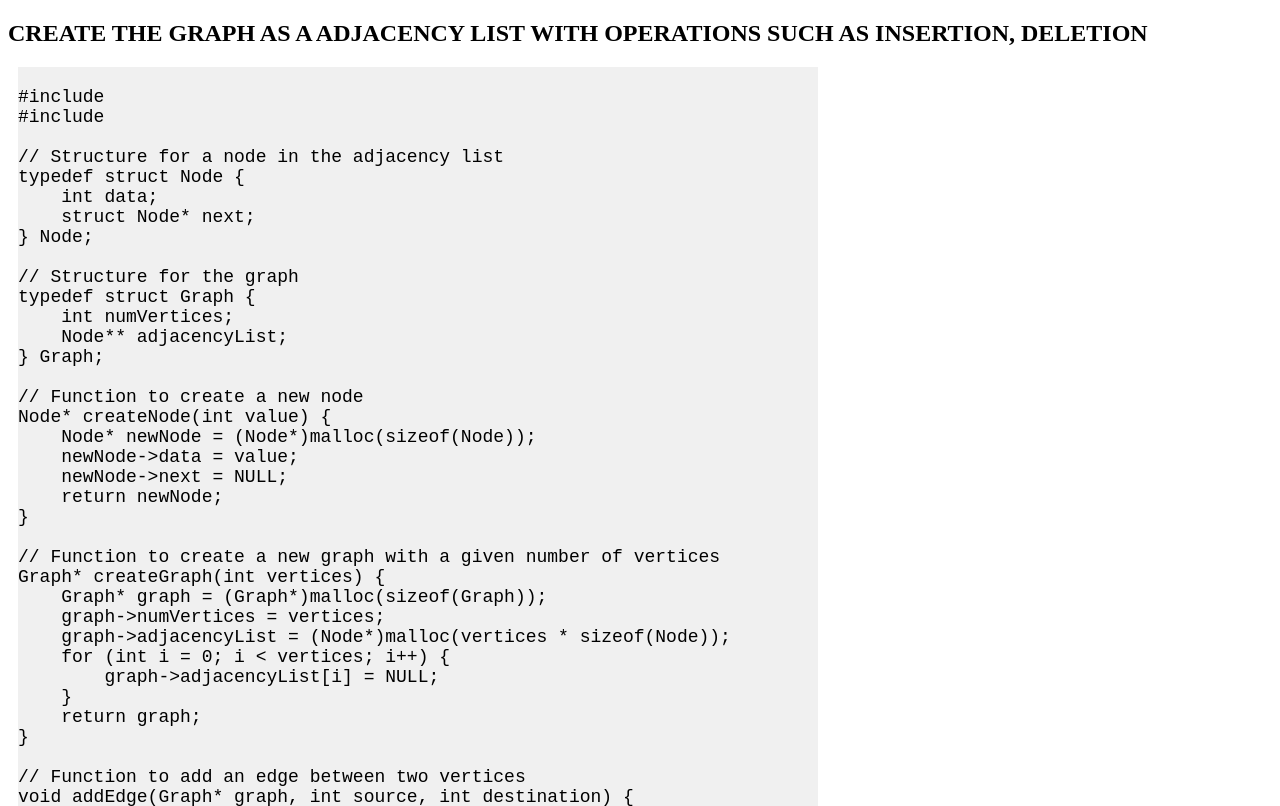
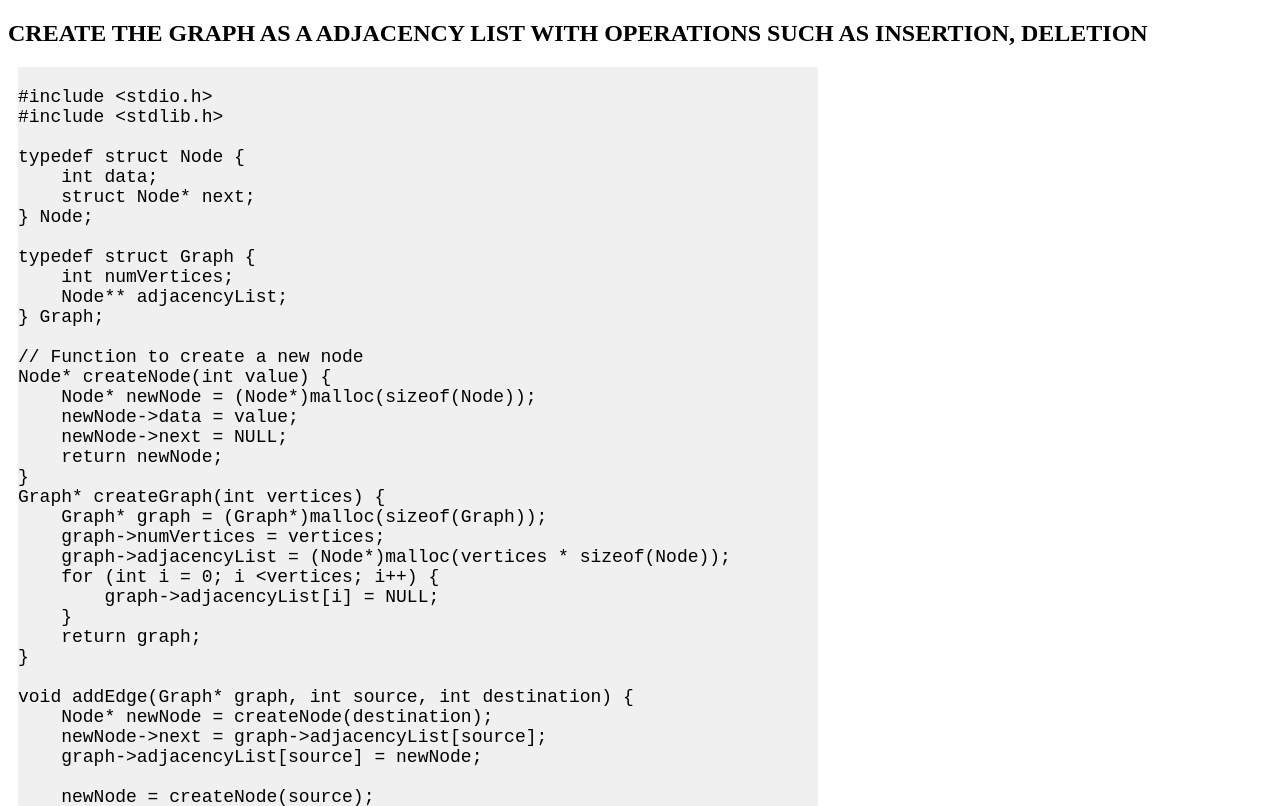
Before and after one commit to AwaNisha67/CodeCrush2.0, a plain HTML site: page graphs/graphsQ2.html in a window 1280 px wide. Shown: the top 806 px of the page. Drawn offline with Linux system fonts and the light colour scheme.

Commit message:
Update graphsQ2.html

```diff
--- a/graphs/graphsQ2.html
+++ b/graphs/graphsQ2.html
@@ -9,16 +9,14 @@
 <body>
     <h2> CREATE THE GRAPH AS A ADJACENCY LIST WITH OPERATIONS SUCH AS INSERTION, DELETION</h2>
     <pre><code>
-#include <stdio.h>
-#include <stdlib.h>
+#include &lt;stdio.h>
+#include &lt;stdlib.h>
 
-// Structure for a node in the adjacency list
 typedef struct Node {
     int data;
     struct Node* next;
 } Node;
 
-// Structure for the graph
 typedef struct Graph {
     int numVertices;
     Node** adjacencyList;
@@ -31,25 +29,21 @@ Node* createNode(int value) {
     newNode->next = NULL;
     return newNode;
 }
-
-// Function to create a new graph with a given number of vertices
 Graph* createGraph(int vertices) {
     Graph* graph = (Graph*)malloc(sizeof(Graph));
     graph->numVertices = vertices;
     graph->adjacencyList = (Node*)malloc(vertices * sizeof(Node));
-    for (int i = 0; i < vertices; i++) {
+    for (int i = 0; i &lt;vertices; i++) {
         graph->adjacencyList[i] = NULL;
     }
     return graph;
 }
 
-// Function to add an edge between two vertices
 void addEdge(Graph* graph, int source, int destination) {
     Node* newNode = createNode(destination);
     newNode->next = graph->adjacencyList[source];
     graph->adjacencyList[source] = newNode;
 
-    // For undirected graph, you might want to add the reverse edge as well.
     newNode = createNode(source);
     newNode->next = graph->adjacencyList[destination];
     graph->adjacencyList[destination] = newNode;
@@ -91,7 +85,6 @@ void deleteEdge(Graph* graph, int source, int destination) {
 
     free(currentNode);
 
-    // For undirected graph, you might want to delete the reverse edge as well.
     currentNode = graph->adjacencyList[destination];
     prevNode = NULL;
 
@@ -122,7 +115,7 @@ int main() {
     printf("Enter the number of edges: ");
     scanf("%d", &numEdges);
 
-    for (int i = 0; i < numEdges; i++) {
+    for (int i = 0; i &lt; numEdges; i++) {
         printf("Enter edge (source destination): ");
         scanf("%d %d", &source, &destination);
         addEdge(graph, source, destination);
```
